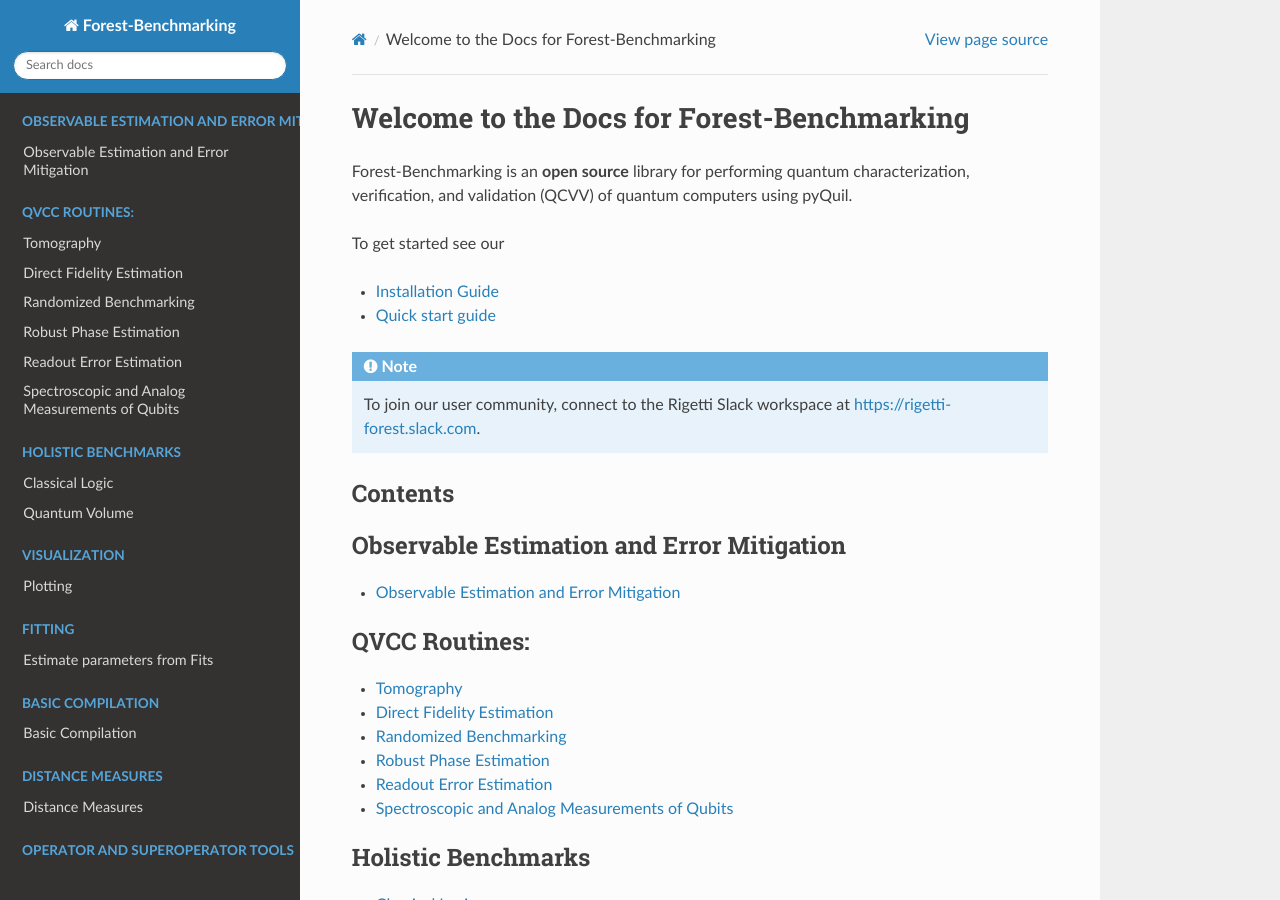
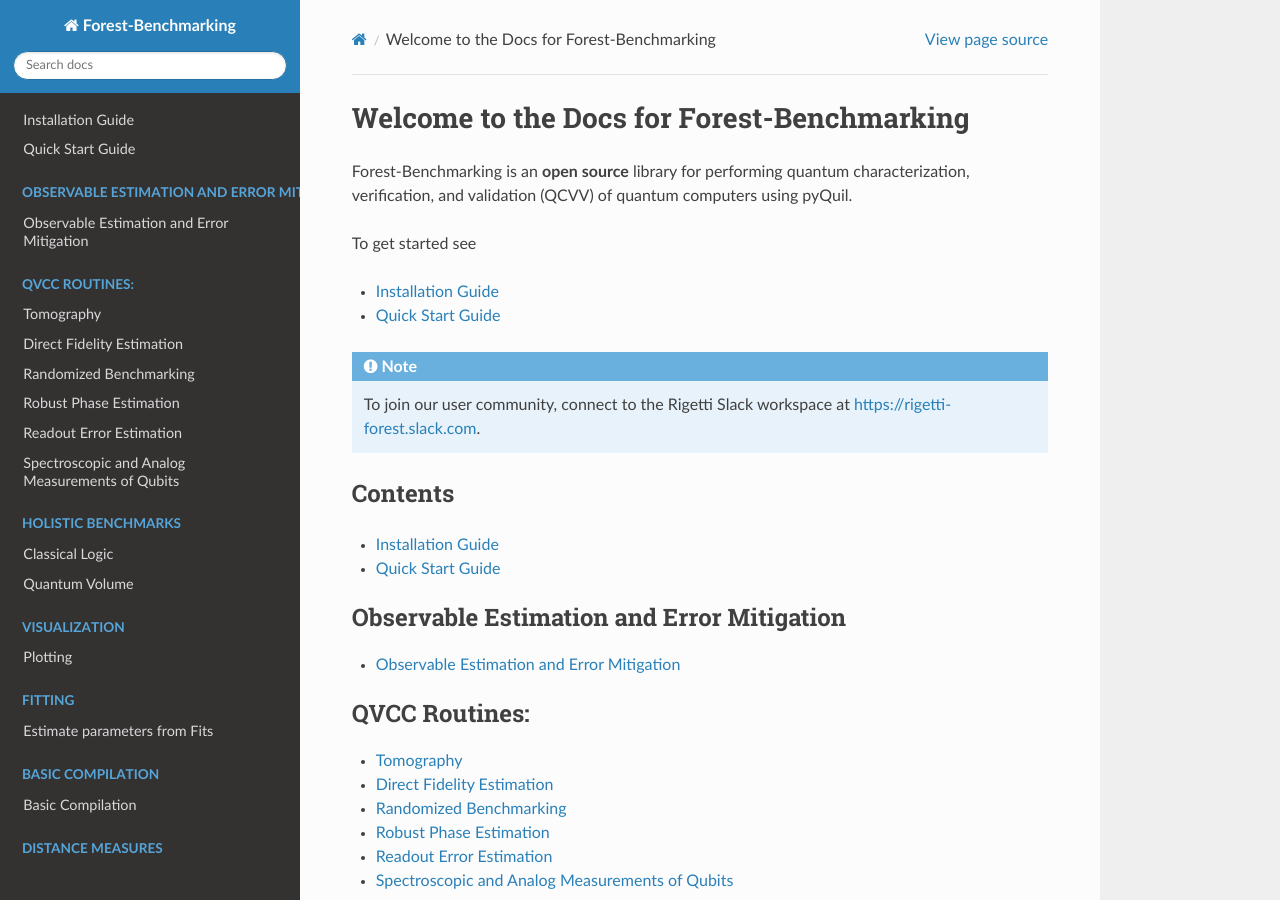
Before and after one commit to rigetti/forest-benchmarking, a Sphinx documentation site: the page built from docs/index.rst, in a window 1280 px wide and 900 px high. Built offline with Sphinx 7.4.7 and the Read the Docs theme 2.0.0, drawn with Linux system fonts in a browser that asks for light colours; pages that are not in the unit, such as notebooks, are missing from menus; the version number could not be read and is left out.

Commit message:
Resolve last batch of warnings besides notebook interlinks.

```diff
--- a/docs/_templates/layout.html
+++ b/docs/_templates/layout.html
@@ -1,5 +1,4 @@
 {% extends "!layout.html" %}
-{% set script_files = script_files + ["_static/mathjax_macros.js"] %}
 {% block extrahead %}
     {{ super() }}
 {% endblock %}
--- a/docs/conf.py
+++ b/docs/conf.py
@@ -60,7 +60,7 @@
 autosummary_generate = True
 
 # Add any paths that contain templates here, relative to this directory.
-templates_path = ['_templates/']
+templates_path = ['_templates']
 
 # The suffix(es) of source filenames.
 # You can specify multiple suffix as a list of string:
--- a/docs/index.rst
+++ b/docs/index.rst
@@ -6,10 +6,10 @@
 
 
 
-To get started see our
+To get started see
 
-* :doc:`install`
-* :doc:`start`
+* :ref:`install`
+* :ref:`start`
 
 
 .. note::
@@ -18,6 +18,14 @@
 
 Contents
 --------
+
+.. toctree::
+    :maxdepth: 1
+
+    install
+    start
+
+
 .. toctree::
    :maxdepth: 1
    :caption: Observable Estimation and Error Mitigation
--- a/docs/install.rst
+++ b/docs/install.rst
@@ -1,3 +1,5 @@
+.. _install:
+
 Installation Guide
 ==================
 
--- a/docs/start.rst
+++ b/docs/start.rst
@@ -1,4 +1,6 @@
-Quick start guide
+.. _start:
+
+Quick Start Guide
 =================
 
 Below we will assume that you are developing in a jupyter notebook.
```
Also changed, not shown: other parts of docs/start.rst (+1 -1 lines), 2 other files.
